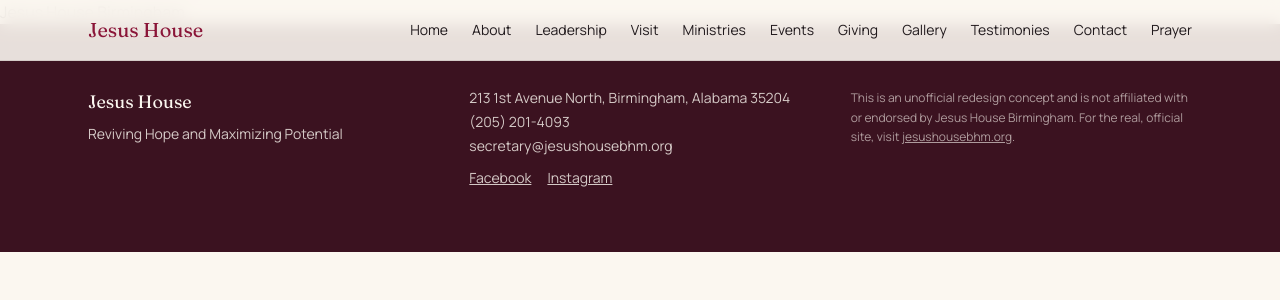
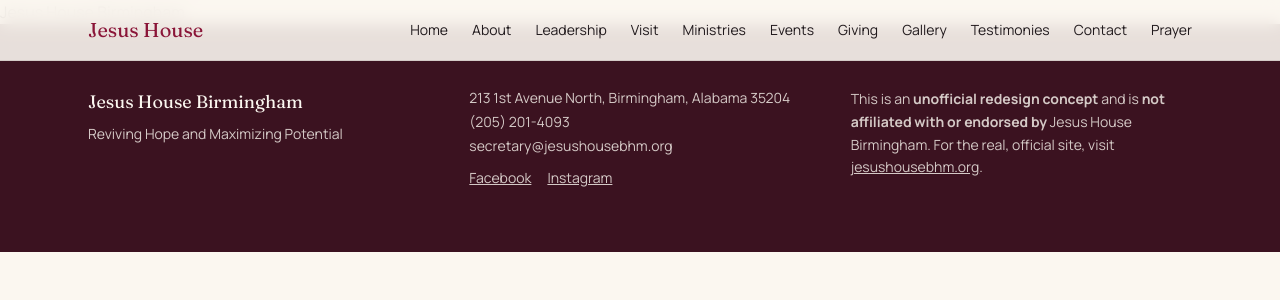
Before and after one commit to ezekielologunde/jesus-house-birmingham-concept, a Next.js app: page / in a window 1280 px wide. Shown: the top 300 px of the page. Built offline with nearby package versions, Linux system fonts and the light colour scheme.

Commit message:
fix: make footer disclaimer more visually prominent, derive wordmark from siteInfo, add rel to external links

```diff
--- a/components/sections/Footer.jsx
+++ b/components/sections/Footer.jsx
@@ -5,7 +5,7 @@
     <footer className="bg-plum text-ivory">
       <div className="mx-auto max-w-6xl px-6 py-16 grid gap-10 md:grid-cols-3">
         <div>
-          <p className="font-display text-lg mb-2">Jesus House</p>
+          <p className="font-display text-lg mb-2">{siteInfo.name}</p>
           <p className="text-sm text-ivory/80">{siteInfo.tagline}</p>
         </div>
 
@@ -14,20 +14,20 @@
           <p>{siteInfo.phone}</p>
           <p>{siteInfo.email}</p>
           <div className="flex gap-4 mt-2">
-            <a href={siteInfo.facebook} className="underline">
+            <a href={siteInfo.facebook} className="underline" target="_blank" rel="noopener noreferrer">
               Facebook
             </a>
-            <a href={siteInfo.instagram} className="underline">
+            <a href={siteInfo.instagram} className="underline" target="_blank" rel="noopener noreferrer">
               Instagram
             </a>
           </div>
         </div>
 
-        <div className="text-xs text-ivory/60 leading-relaxed">
+        <div className="text-sm text-ivory/80 leading-relaxed">
           <p>
-            This is an unofficial redesign concept and is not affiliated with or endorsed by
-            Jesus House Birmingham. For the real, official site, visit{" "}
-            <a href={siteInfo.realSiteUrl} className="underline">
+            This is an <strong>unofficial redesign concept</strong> and is <strong>not affiliated with or endorsed by</strong>
+            {" "}Jesus House Birmingham. For the real, official site, visit{" "}
+            <a href={siteInfo.realSiteUrl} className="underline" target="_blank" rel="noopener noreferrer">
               jesushousebhm.org
             </a>
             .
```
